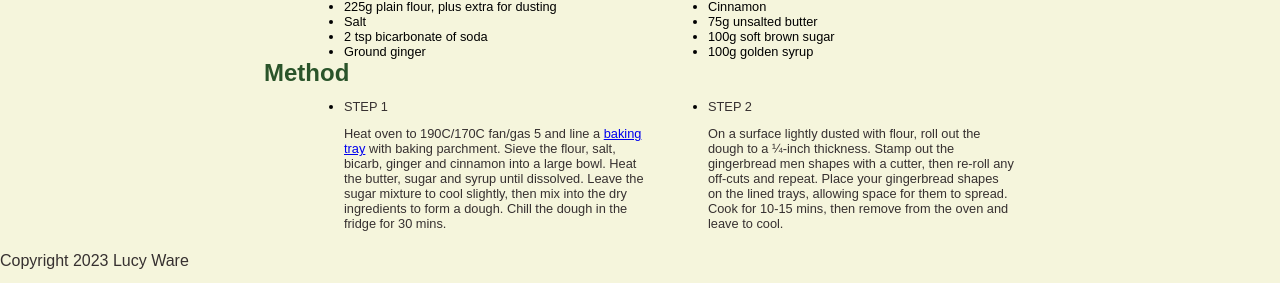
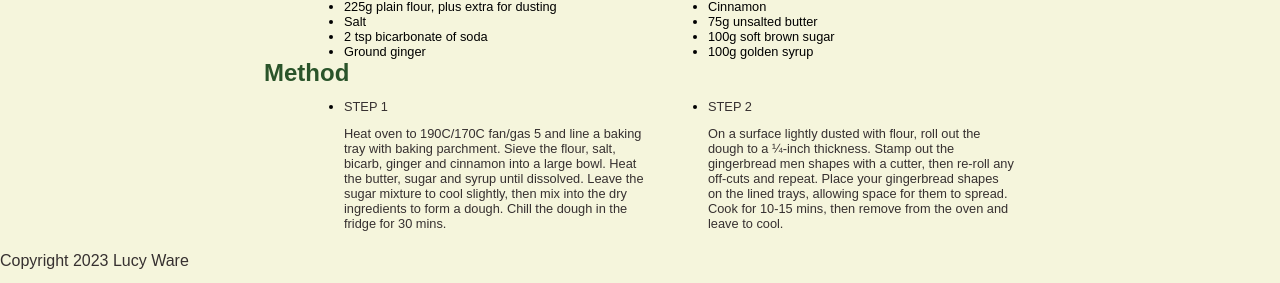
Before and after one commit to Lucyware/Fairytalefoods, a Jekyll site: the page built from _recipes/recipe1.md, in a window 1280 px wide. Shown: the part 918-1201 px from the top of the page. Built offline with Jekyll 4.4.1, drawn with Linux system fonts in a browser that asks for light colours; part of the change alters nothing that is shown.

```diff
--- a/_recipes/recipe1.md
+++ b/_recipes/recipe1.md
@@ -24,7 +24,7 @@ The Muffin Man has shared his top secret recipe and now we can all make our very
 
 * STEP 1
 
-  Heat oven to 190C/170C fan/gas 5 and line a [baking tray](https://www.bbcgoodfood.com/content/kimberley-wilsons-top-5-baking-trays) with baking parchment. Sieve the flour, salt, bicarb, ginger and cinnamon into a large bowl. Heat the butter, sugar and syrup until dissolved. Leave the sugar mixture to cool slightly, then mix into the dry ingredients to form a dough. Chill the dough in the fridge for 30 mins.
+  Heat oven to 190C/170C fan/gas 5 and line a baking tray with baking parchment. Sieve the flour, salt, bicarb, ginger and cinnamon into a large bowl. Heat the butter, sugar and syrup until dissolved. Leave the sugar mixture to cool slightly, then mix into the dry ingredients to form a dough. Chill the dough in the fridge for 30 mins.
 * STEP 2
 
   On a surface lightly dusted with flour, roll out the dough to a ¼-inch thickness. Stamp out the gingerbread men shapes with a cutter, then re-roll any off-cuts and repeat. Place your gingerbread shapes on the lined trays, allowing space for them to spread. Cook for 10-15 mins, then remove from the oven and leave to cool.
```
